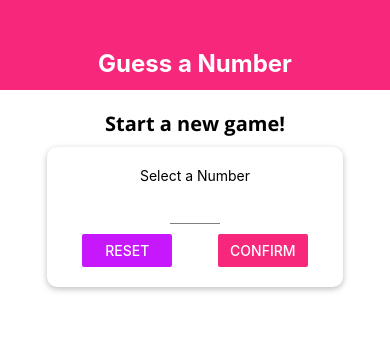
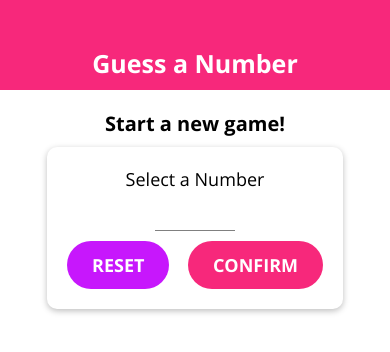
Before and after one commit to ndenisj/RN-practical-guide, a React Native app in the folder rn-complete-guide-m2/: screen / in a window 390 px wide. Shown: the top 352 px of the page. Built offline with nearby package versions, Linux system fonts and the light colour scheme.

Commit message:
Completed the guessing game using ScrollView to show list of guesses made by the computer

```diff
--- /dev/null
+++ b/rn-complete-guide-m2/components/BodyText.js
@@ -0,0 +1,15 @@
+import React from "react";
+import { Text, StyleSheet } from "react-native";
+
+const BodyText = props => (
+	<Text style={{ ...styles.body, ...props.style }}>{props.children}</Text>
+);
+
+const styles = StyleSheet.create({
+	body: {
+		fontFamily: "open-sans",
+		fontSize: 18,
+	},
+});
+
+export default BodyText;
--- a/rn-complete-guide-m2/components/Header.js
+++ b/rn-complete-guide-m2/components/Header.js
@@ -1,11 +1,12 @@
 import React from "react";
 import { View, Text, StyleSheet } from "react-native";
 import Colors from "../constants/colors";
+import TitleText from "./TitleText";
 
 const Header = props => {
 	return (
 		<View style={styles.header}>
-			<Text style={styles.headerTitle}>{props.title}</Text>
+			<TitleText style={styles.headerTitle}>{props.title}</TitleText>
 		</View>
 	);
 };
@@ -21,8 +22,6 @@ const styles = StyleSheet.create({
 	},
 	headerTitle: {
 		color: "white",
-		fontSize: 24,
-		fontWeight: "bold",
 	},
 });
 
--- /dev/null
+++ b/rn-complete-guide-m2/components/MainButton.js
@@ -0,0 +1,29 @@
+import React from "react";
+import { View, TouchableOpacity, Text, StyleSheet } from "react-native";
+import colors from "../constants/colors";
+
+const MainButton = props => {
+	return (
+		<TouchableOpacity activeOpacity={0.6} onPress={props.onPress}>
+			<View style={{ ...styles.btn, ...props.style }}>
+				<Text style={styles.btnText}>{props.children}</Text>
+			</View>
+		</TouchableOpacity>
+	);
+};
+
+const styles = StyleSheet.create({
+	btn: {
+		backgroundColor: colors.primary,
+		paddingVertical: 12,
+		paddingHorizontal: 30,
+		borderRadius: 25,
+	},
+	btnText: {
+		color: "white",
+		fontFamily: "open-sans-bold",
+		fontSize: 18,
+	},
+});
+
+export default MainButton;
--- /dev/null
+++ b/rn-complete-guide-m2/components/TitleText.js
@@ -0,0 +1,15 @@
+import React from "react";
+import { Text, StyleSheet } from "react-native";
+
+const TitleText = props => (
+	<Text style={{ ...styles.title, ...props.style }}>{props.children}</Text>
+);
+
+const styles = StyleSheet.create({
+	title: {
+		fontFamily: "open-sans-bold",
+		fontSize: 25,
+	},
+});
+
+export default TitleText;
--- /dev/null
+++ b/rn-complete-guide-m2/constants/default-styles.js
@@ -0,0 +1,10 @@
+import { StyleSheet } from "react-native";
+import colors from "./colors";
+
+export default StyleSheet.create({
+	bodyText: {
+		fontFamily: "open-sans-bold",
+		fontSize: 20,
+		color: colors.primary,
+	},
+});
--- a/rn-complete-guide-m2/screens/GameOverScreen.js
+++ b/rn-complete-guide-m2/screens/GameOverScreen.js
@@ -1,27 +1,64 @@
 import React from "react";
-import { View, Text, StyleSheet, Button } from "react-native";
+import { View, StyleSheet, Button, Image, Text } from "react-native";
 import Colors from "../constants/colors";
+import BodyText from "../components/BodyText";
+import TitleText from "../components/TitleText";
+import MainButton from "../components/MainButton";
 
 const GameOverScreen = props => {
 	return (
 		<View style={styles.screen}>
-			<Text>The game is over!</Text>
-			<Text>Number of Rounds: {props.roundsNumber}</Text>
-			<Text>Number was: {props.userNumber}</Text>
-			<Button
-				title='START NEW GAME'
-				onPress={props.onRestart}
-				color={Colors.primary}
-			/>
+			<TitleText>The game is over!</TitleText>
+			<View style={styles.imageContainer}>
+				<Image
+					resizeMode='cover'
+					style={styles.image}
+					// source={{
+					// 	uri:
+					// 		"https://abrahamswallet.com/wp-content/uploads/2017/12/samuel-ferrara-117219-1180x770.jpg",
+					// }}
+					source={require("../assets/success.png")}
+				/>
+			</View>
+			<BodyText style={styles.resultText}>
+				Your phone needed{" "}
+				<Text style={styles.highlight}>{props.roundsNumber}</Text> rounds to
+				guess the number{" "}
+				<Text style={styles.highlight}>{props.userNumber}</Text>
+			</BodyText>
+			<MainButton onPress={props.onRestart}>START NEW GAME</MainButton>
 		</View>
 	);
 };
 
 const styles = StyleSheet.create({
+	resultText: {
+		textAlign: "center",
+		marginBottom: 20,
+		fontSize: 20,
+	},
+	highlight: {
+		color: Colors.primary,
+		fontFamily: "open-sans-bold",
+	},
+	imageContainer: {
+		borderRadius: 150,
+		borderWidth: 3,
+		borderColor: "black",
+		width: 300,
+		height: 300,
+		overflow: "hidden",
+		marginVertical: 30,
+	},
 	screen: {
 		flex: 1,
 		justifyContent: "center",
 		alignItems: "center",
+		margin: 30,
+	},
+	image: {
+		width: "100%",
+		height: "100%",
 	},
 });
 
--- a/rn-complete-guide-m2/screens/GameScreen.js
+++ b/rn-complete-guide-m2/screens/GameScreen.js
@@ -1,7 +1,12 @@
 import React, { useState, useRef, useEffect } from "react";
-import { View, StyleSheet, Text, Button, Alert } from "react-native";
+import { View, StyleSheet, Text, Alert, ScrollView } from "react-native";
+import { Ionicons } from "@expo/vector-icons";
 import NumberContainer from "../components/NumberContainer";
 import Card from "../components/Card";
+import DefaultStyles from "../constants/default-styles";
+import MainButton from "../components/MainButton";
+import BodyText from "../components/BodyText";
+import colors from "../constants/colors";
 
 const generateRandomBetween = (min, max, exclude) => {
 	min = Math.ceil(min);
@@ -14,11 +19,18 @@ const generateRandomBetween = (min, max, exclude) => {
 	}
 };
 
+const renderListItem = (guess, numOfRounds) => (
+	<View key={guess} style={styles.listItem}>
+		<BodyText>#{numOfRounds}</BodyText>
+		<BodyText>{guess}</BodyText>
+	</View>
+);
+
 const GameScreen = props => {
-	const [currentGuess, setCurrentGuess] = useState(
-		generateRandomBetween(1, 100, props.userChoice)
-	);
-	const [rounds, setRounds] = useState(0);
+	const initialGuess = generateRandomBetween(1, 100, props.userChoice);
+	const [currentGuess, setCurrentGuess] = useState(initialGuess);
+	// const [rounds, setRounds] = useState(0);
+	const [pastGuesses, setPastGuesses] = useState([initialGuess]);
 
 	const currentLow = useRef(1);
 	const currentHigh = useRef(100);
@@ -27,7 +39,7 @@ const GameScreen = props => {
 
 	useEffect(() => {
 		if (currentGuess === userChoice) {
-			onGameOver(rounds);
+			onGameOver(pastGuesses.length);
 		}
 	}, [currentGuess, userChoice, onGameOver]);
 
@@ -48,7 +60,7 @@ const GameScreen = props => {
 		if (direction === "lower") {
 			currentHigh.current = currentGuess;
 		} else {
-			currentLow.current = currentGuess;
+			currentLow.current = currentGuess + 1;
 		}
 		const nextNumber = generateRandomBetween(
 			currentLow.current,
@@ -56,28 +68,62 @@ const GameScreen = props => {
 			currentGuess
 		);
 		setCurrentGuess(nextNumber);
-		setRounds(curRounds => curRounds + 1);
+		// setRounds(curRounds => curRounds + 1);
+		setPastGuesses(curPastGuesses => [nextNumber, ...curPastGuesses]);
 	};
 
 	return (
 		<View style={styles.screen}>
-			<Text>Opponent's Guess</Text>
+			<Text style={DefaultStyles.bodyText}>Opponent's Guess</Text>
 			<NumberContainer>{currentGuess}</NumberContainer>
 			<Card style={styles.btnContainer}>
-				<Button title='LOWER' onPress={nextGuessHandler.bind(this, "lower")} />
-				<Button
-					title='GREATER'
-					onPress={nextGuessHandler.bind(this, "greater")}
-				/>
+				<MainButton
+					style={styles.btnLower}
+					onPress={nextGuessHandler.bind(this, "lower")}>
+					<Ionicons name='md-remove' size={30} color='white' />
+				</MainButton>
+				<MainButton
+					style={styles.btnGreater}
+					onPress={nextGuessHandler.bind(this, "greater")}>
+					<Ionicons name='md-add' size={30} color='white' />
+				</MainButton>
 			</Card>
+			<View style={styles.listContainer}>
+				<ScrollView contentContainerStyle={styles.list}>
+					{pastGuesses.map((guess, index) =>
+						renderListItem(guess, pastGuesses.length - index)
+					)}
+				</ScrollView>
+			</View>
 		</View>
 	);
 };
 
 const styles = StyleSheet.create({
+	listContainer: {
+		width: "80%",
+		flex: 1,
+	},
+	list: {
+		flexGrow: 1,
+		alignItems: "center",
+		justifyContent: "flex-end",
+	},
+	listItem: {
+		width: "60%",
+		flexDirection: "row",
+		borderColor: "#ccc",
+		padding: 15,
+		marginVertical: 10,
+		backgroundColor: "white",
+		borderWidth: 1,
+		justifyContent: "space-around",
+	},
+	btnLower: { backgroundColor: colors.accent, paddingHorizontal: 25 },
+	btnGreater: { backgroundColor: colors.primary, paddingHorizontal: 25 },
 	btnContainer: {
 		flexDirection: "row",
-		justifyContent: "space-around",
+		justifyContent: "space-between",
 		marginTop: 20,
 		width: 300,
 		maxWidth: "80%",
--- a/rn-complete-guide-m2/screens/StartGameScreen.js
+++ b/rn-complete-guide-m2/screens/StartGameScreen.js
@@ -9,9 +9,12 @@ import {
 	Alert,
 } from "react-native";
 import Card from "../components/Card";
-import Colors from "../constants/colors";
+import colors from "../constants/colors";
 import Input from "../components/Input";
 import NumberContainer from "../components/NumberContainer";
+import BodyText from "../components/BodyText";
+import TitleText from "../components/TitleText";
+import MainButton from "../components/MainButton";
 
 const StartGameScreen = props => {
 	const [enteredValue, setEnteredValue] = useState("");
@@ -50,10 +53,10 @@ const StartGameScreen = props => {
 			<Card style={styles.summaryContainer}>
 				<Text>You Selected</Text>
 				<NumberContainer>{selectedNumber}</NumberContainer>
-				<Button
-					title='START GAME'
-					onPress={() => props.onStartGame(selectedNumber)}
-				/>
+
+				<MainButton onPress={() => props.onStartGame(selectedNumber)}>
+					START GAME
+				</MainButton>
 			</Card>
 		);
 	}
@@ -64,9 +67,9 @@ const StartGameScreen = props => {
 				Keyboard.dismiss();
 			}}>
 			<View style={styles.screen}>
-				<Text style={styles.title}>Start a new game!</Text>
+				<TitleText style={styles.title}>Start a new game!</TitleText>
 				<Card style={styles.inputContainer}>
-					<Text>Select a Number</Text>
+					<BodyText style={{ fontSize: 18 }}>Select a Number</BodyText>
 					<Input
 						onChangeText={numberInputHandler}
 						value={enteredValue}
@@ -79,18 +82,16 @@ const StartGameScreen = props => {
 					/>
 					<View style={styles.btnContainer}>
 						<View style={styles.btn}>
-							<Button
-								title='Reset'
-								onPress={resetInputHandler}
-								color={Colors.accent}
-							/>
+							<MainButton style={styles.btnReset} onPress={resetInputHandler}>
+								RESET
+							</MainButton>
 						</View>
 						<View style={styles.btn}>
-							<Button
-								title='Confirm'
-								onPress={confirmInputHandler}
-								color={Colors.primary}
-							/>
+							<MainButton
+								style={styles.btnConfirm}
+								onPress={confirmInputHandler}>
+								CONFIRM
+							</MainButton>
 						</View>
 					</View>
 				</Card>
@@ -101,17 +102,18 @@ const StartGameScreen = props => {
 };
 
 const styles = StyleSheet.create({
+	btnReset: { backgroundColor: colors.accent, paddingHorizontal: 25 },
+	btnConfirm: { backgroundColor: colors.primary, paddingHorizontal: 25 },
 	input: {
-		width: 50,
+		width: 80,
 		textAlign: "center",
 	},
 	btn: {
-		width: "40%",
+		// width: "40%",
 	},
 	title: {
 		fontSize: 20,
 		marginVertical: 10,
-		fontFamily: "open-sans-bold",
 	},
 	inputContainer: {
 		width: 300,
@@ -122,7 +124,7 @@ const styles = StyleSheet.create({
 		flexDirection: "row",
 		width: "100%",
 		justifyContent: "space-between",
-		paddingHorizontal: 15,
+		// paddingHorizontal: 15,
 	},
 	screen: {
 		flex: 1,
```
Also changed, not shown: rn-complete-guide-m2/assets/success.png (added).
